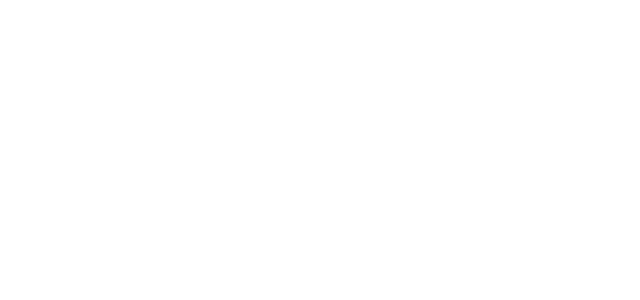
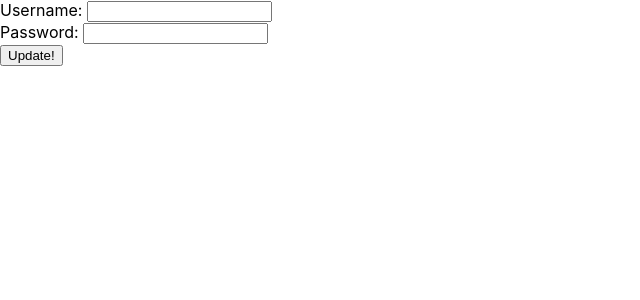
Before and after one commit to Euclius/Project_Three, a React (Create React App) app in the folder client/: page /1/edit in a window 1280 px wide. Shown: the top 300 px of the page, without its empty margins (0-640 px from the left). Built offline with nearby package versions, Linux system fonts and the light colour scheme; no server answers.

Commit message:
activities showing on collective activity page thanks to Taylor. I had my route wrong on the backend

```diff
--- a/client/src/App.js
+++ b/client/src/App.js
@@ -7,6 +7,7 @@ import Activity from './components/Activity.js'
 import CreateAccount from './components/CreateAccount.js';
 import CreateActivity from './components/CreateActivity.js';
 import ActivityShow from './components/ActivityShow.js'
+import EditUser from './components/EditUser.js';
 
 class App extends Component {
   render() {
@@ -17,12 +18,12 @@ class App extends Component {
     <Switch>
       <Route exact path ='/' component={HomePage}></Route>
       <Route path='/login' component={Login}></Route>
-      <Route path='/activity' component={Activity}></Route>
+      <Route exact path='/users/:userId/activities' component={Activity}></Route>
       <Route path='/createAccount' component={CreateAccount}></Route>
-      <Route path='/users/:userId' component={UsernamePage}></Route>
+      <Route exact path='/users/:userId' component={UsernamePage}></Route>
       <Route path='/:userId/createActivity' component={CreateActivity}></Route>
       <Route path='/:userId/:/activityId/activityShow' component={ActivityShow}></Route>
-      <Route path=''></Route>
+      <Route path='/:userId/edit' component={EditUser}></Route>
     </Switch>
   </div>
 </Router>
--- a/client/src/components/Activity.js
+++ b/client/src/components/Activity.js
@@ -10,8 +10,6 @@ export default class Activity extends Component {
             userId: '',
         },
       activity: []
-
-
     }
 
     componentDidMount = () => {
@@ -19,7 +17,8 @@ export default class Activity extends Component {
     }
     showAllActivites = () => {
         const userId = this.props.match.params.userId
-        axios.get(`api/users/${userId}/activities`).then(res => {
+        axios.get(`/api/users/${userId}`).then(res => {
+            console.log(res.data)
             this.setState({
                 user: {
                     userName: res.data.userName,
@@ -31,7 +30,7 @@ export default class Activity extends Component {
         })
     }
     render() {
-        console.log(this.state.activity, this.state.user)
+        // console.log(this.state.activity, this.state.user)
         return (
             <div>
                 <div><Link to='/'>Home Page</Link></div>
@@ -42,7 +41,7 @@ export default class Activity extends Component {
 
                     {this.state.activity.map((activity) => {
                         return (
-                            <Link
+                            <Link to={`/${this.state.user.userId}/${activity._id}/activityShow`}
                                 key={activity._id}>
                                 {activity.title}
 
--- a/client/src/components/ActivityShow.js
+++ b/client/src/components/ActivityShow.js
@@ -1,15 +1,32 @@
 import React, {Component} from "react"
 import {Link} from 'react-router-dom'
-import Activity from "./Activity";
+import axios from 'axios'
 
 export default class ActivityShow extends Component{
+    state = {
+        activity: []
+    }
+    componentDidMount = () => {
+        this.showAllActivites()
+    }
+    showAllActivites = () => {
+        const userId = this.props.match.params.userId
+        const activityId = this.props.match.params.activityId
+        axios.get(`api/users/${userId}/activities/${activityId}`)
+        .then(res => {
+            this.setState({
+                activity: res.data.activity,
+            })
+        })
+    }
     render () {
 
     return (
+
         <div>
 <div><Link to= "/">Return Home</Link></div>
 <div><Link to= "/activity">Activity Page</Link></div>
-
+<div><Link to= "/activity/edit">Edit Activity</Link></div>
 <div>
 
 </div>
--- a/client/src/components/EditUser.js
+++ b/client/src/components/EditUser.js
@@ -1 +1,68 @@
-import React, {Component} from 'react'
+import React, { Component } from 'react'
+import axios from 'axios'
+import {Redirect} from 'react-router-dom'
+
+export default class EditUser extends Component {
+    state = {
+        user: {
+            userName: '',
+            password: '',
+        },
+        redirectToHome: false
+    }
+    componentDidMount = () => {
+        axios.get(`/api/users/${this.props.match.params.userId}`)
+            .then(res => {
+                this.setState({
+                    user: {
+                        _id: res.data._id,
+                        userName: res.data.userName
+                    }
+                })
+            })
+    }
+    editAccount = () => {
+        axios.get(`/api/users/${this.props.match.params.userId}`)
+            .then((res) => {
+                this.setState({ redirectToHome: true, user: res.data })
+            }).catch((err) => {
+                console.log('error with editing user', err)
+            })
+    }
+    handleChange = (e) => {
+        const editUser = {...this.state.user}
+        editUser[e.target.name] =e.target.value
+        this.setState({user: editUser})
+    }
+    handleEditAccount = (e) => {
+        e.preventDefault()
+        this.editAccount()
+    }
+
+    render() {
+        if (this.state.redirectToHome === true) {
+            return (<Redirect to ={`/users/${this.state.user.userId}`}></Redirect>)
+        }
+        return (
+            <div>
+                <form onSubmit={this.editAccount}>
+                    <div>
+                        <label htmlFor="userName">Username: </label>
+                        <input onChange={this.handleChange}
+                            name="userName"
+                            type="text"
+                            value={this.state.user.userName}></input>
+                    </div>
+                    <div>
+                        <label htmlFor="password">Password: </label>
+                        <input onChange={this.handleChange}
+                            name="password"
+                            type="password"
+                            value={this.state.user.password}></input>
+                    </div>
+                    <div><button>Update!</button></div>
+                </form>
+            </div>
+        )
+    }
+}
--- a/client/src/components/HomePage.js
+++ b/client/src/components/HomePage.js
@@ -1,5 +1,8 @@
 import React, { Component } from 'react'
 import { Link } from 'react-router-dom'
+import styled from 'styled-components'
+
+
 
 export default class HomePage extends Component {
 
--- a/client/src/components/UsernamePage.js
+++ b/client/src/components/UsernamePage.js
@@ -39,41 +39,24 @@ export default class Username extends Component {
     return (
       <div>
         <h1>Activities from
-          <Link to={`/users/${this.state.user.userId}`} key={this.state.user.userId}>{this.state.user.userName}</Link>
-
+          <Link to={`/users/${this.state.user.userId}`} key={this.state.user.userId}>{this.state.user.userName}
+          </Link>
         </h1>
-
-
-
-
-        {/* <div>{this.state.activity.description}</div> */}
-
-
-
-
-        {/* <div> {this.state.activity.map(activity => {
-                    return (
-                        <Link
-                            key={activity._id}>
-                            {activity.title}
-                            </Link>
-                            {activity.description}
-                   )})}</div> */}
-
-
         <div>{this.state.activity.map((activity) => {
           return (
             <Link to={`/${this.state.user.userId}/${activity._id}/activityShow`}
               key={activity._id}>
               {activity.title}
             </Link>
-
           )
-        })
+        }
+        )
         }
         </div>
         <div><Link to='/'>Home Page</Link></div>
+
         <div><Link to={`/${this.state.user.userId}/createActivity`}>Create an Activity</Link></div>
+        <div><Link to={`/${this.state.user.userId}/edit`}>Edit User</Link></div>
         <div><button onClick={() => this.deleteUser(this.state.user.userId)}>delete user</button></div>
 
       </div>
```
Also changed, not shown: client/src/components/CreateAccount.js (+0 -8 lines).
